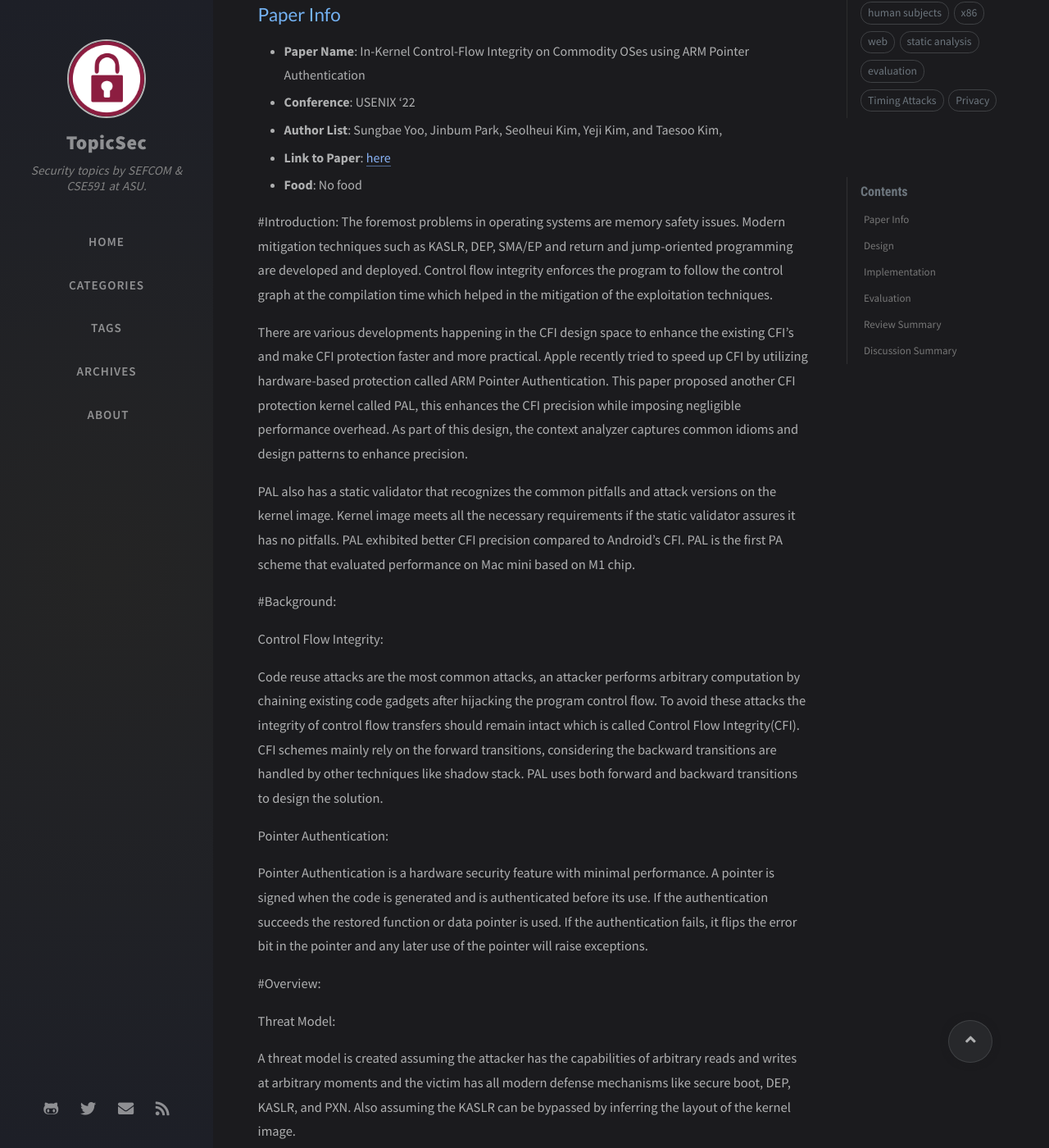
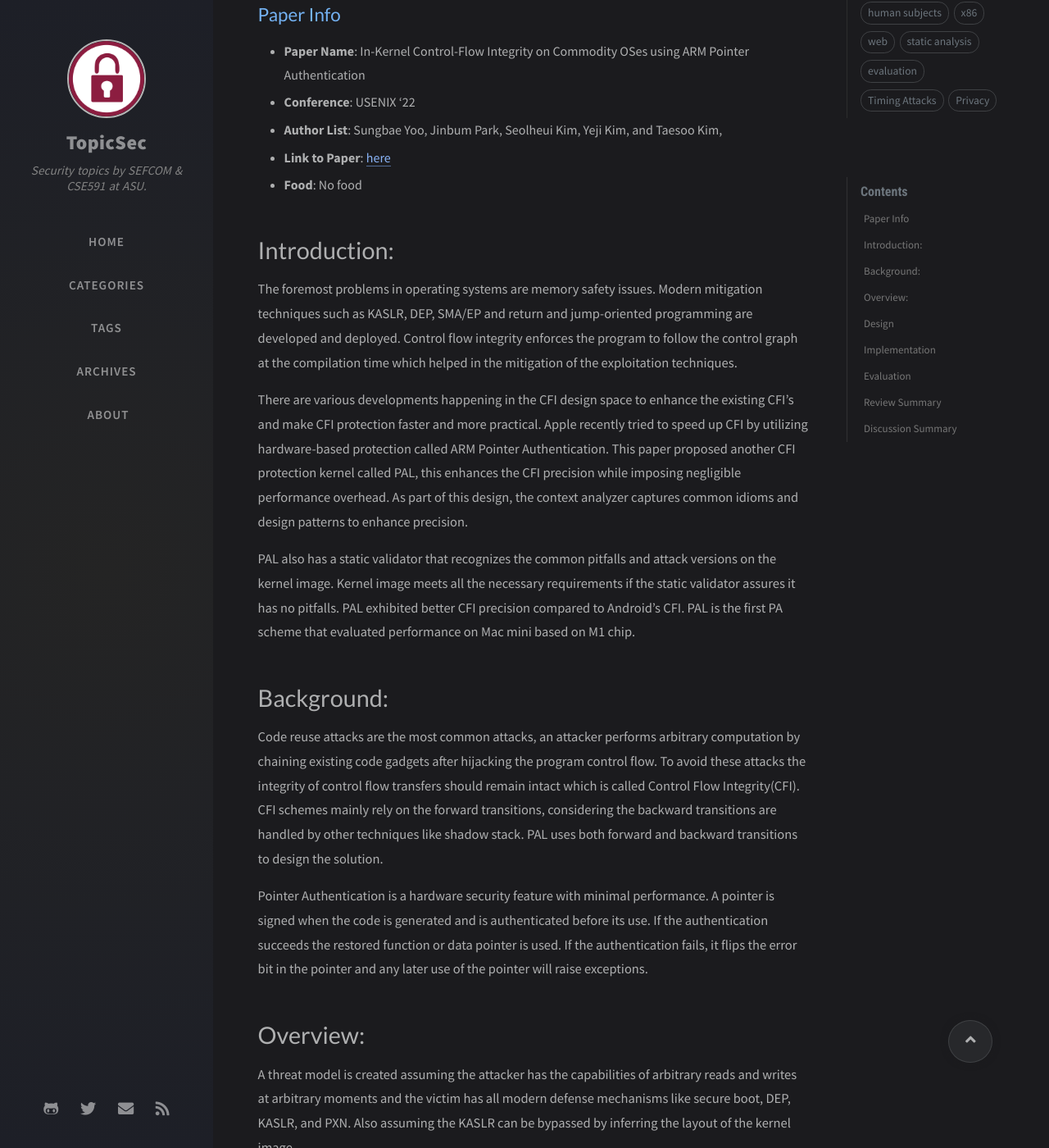
Before and after one commit to TopicSec/topicsec.github.io, a Jekyll site: the page built from _posts/2022-10-26-in-kernel-control-flow.md, in a window 1280 px wide and 1400 px high, scrolled down 252 px. Shown: the whole window at 82% size. Built offline with Jekyll 4.4.1, drawn with Linux system fonts in a browser that asks for light colours; nearby versions of some CDN libraries; comment, search, counter and statistics services are not loaded.

Commit message:
Update 2022-10-26-in-kernel-control-flow.md

```diff
--- a/_posts/2022-10-26-in-kernel-control-flow.md
+++ b/_posts/2022-10-26-in-kernel-control-flow.md
@@ -14,32 +14,23 @@ pin: true
 - **Link to Paper**: [here](https://www.usenix.org/system/files/sec22-yoo.pdf)
 - **Food**: No food
 
-#Introduction:
+# Introduction:
 The foremost problems in operating systems are memory safety issues. Modern mitigation techniques such as KASLR, DEP, SMA/EP and return and jump-oriented programming are developed and deployed. Control flow integrity enforces the program to follow the control graph at the compilation time which helped in the mitigation of the exploitation techniques.
 
 There are various developments happening in the CFI design space to enhance the existing CFI’s and make CFI protection faster and more practical. Apple recently tried to speed up CFI by utilizing hardware-based protection called ARM Pointer Authentication. This paper proposed another CFI protection kernel called PAL, this enhances the CFI precision while imposing negligible performance overhead. As part of this design, the context analyzer captures common idioms and design patterns to enhance precision.
 
 PAL also has a static validator that recognizes the common pitfalls and attack versions on the kernel image. Kernel image meets all the necessary requirements if the static validator assures it has no pitfalls. PAL exhibited better CFI precision compared to Android’s CFI. PAL is the first PA scheme that evaluated performance on Mac mini based on M1 chip.
 
-#Background:
-
-Control Flow Integrity:
-
+# Background:
 Code reuse attacks are the most common attacks, an attacker performs arbitrary computation by chaining existing code gadgets after hijacking the program control flow. To avoid these attacks the integrity of control flow transfers should remain intact which is called Control Flow Integrity(CFI). CFI schemes mainly rely on the forward transitions, considering the backward transitions are handled by other techniques like shadow stack. PAL uses both forward and backward transitions to design the solution.
-
-Pointer Authentication:
 
 Pointer Authentication is a hardware security feature with minimal performance. A pointer is signed when the code is generated and is authenticated before its use. If the authentication succeeds the restored function or data pointer is used. If the authentication fails, it flips the error bit in the pointer and any later use of the pointer will raise exceptions.
 
-#Overview:
-
-Threat Model:
-
+# Overview:
 A threat model is created assuming the attacker has the capabilities of arbitrary reads and writes at arbitrary moments and the victim has all modern defense mechanisms like secure boot, DEP, KASLR, and PXN. Also assuming the KASLR can be bypassed by inferring the layout of the kernel image.
 
-Attack Vectors:
 
-Replaying Attack: A leaked signed function pointer can be reused by the adversary read capabilities and scan the entire kernel memory and collect all the function pointers. Forging pointers via signing gadgets: A adversary can create a signed pointer with the chosen context for the indirect call. Brute forcing attack: PA uses bits to embed MAC as part of the pointer, but this can be easily identified by enumerating the input space.
+Replaying Attack: A leaked signed function pointer can be reused by the adversary read capabilities and scan the entire kernel memory and collect all the function pointers. Forging pointers via signing gadgets: A adversary can create a signed pointer with the chosen context for the indirect call. Brute forcing attack: PA uses bits to embed MAC as part of the pointer, but this can be easily identified by enumerating the input space.
 
 # Design
 The PAL has 3 parts: context analyzer, compiler tool-chain, and static validator.
@@ -53,10 +44,8 @@ To evaluate the accuracy of protection, the author compared PAL with other prote
 Also, the PAL proved that it can prevent exploits of 3 known CVEs and refines the Linux and FreeBSD context.
 
 # Review Summary
-
 The data presentation for efficacy comparisons with other solutions was good. The overhead-benefit ratio was impressive. Their strong threat model leads to a seemingly robust design. Moreover, the OS-agnostic approach provides portability. Last but not the least, post-validation assures correctness and security.
 
 
 # Discussion Summary
-
 Their pipeline included static validators. So it was like they are going to run this modified compiler tool train to make these changes. Then they are going to do a static validator, and if they, did something wrong, they just assign it back to some programmer, who is going to write a manual fix to address the issue that is found. They do not explicitly say that they deal with edge cases. The static validator is just the fact that we can have finer contexts. Their evaluation results show that it does have an impact but that is kind of a foregone conclusion that if you have a finer context, there would be fewer jump targets and so it's just Hey, We did this Um, that's just my personal thoughts. I still think that it's a contribution. The paper does not clearly mention if the earlier implementations could have deal with the issues as well.
```
